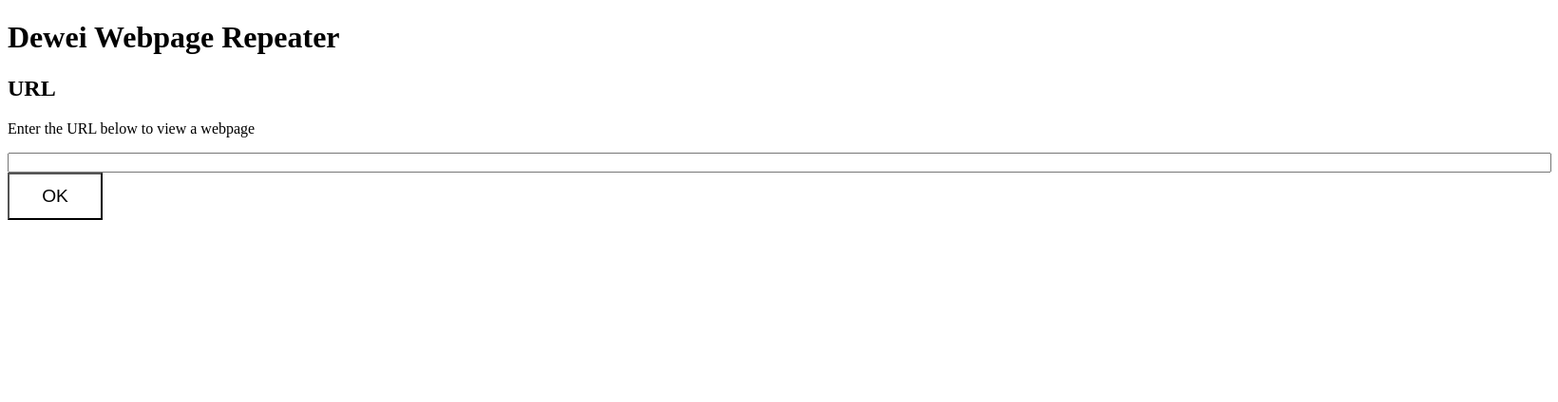
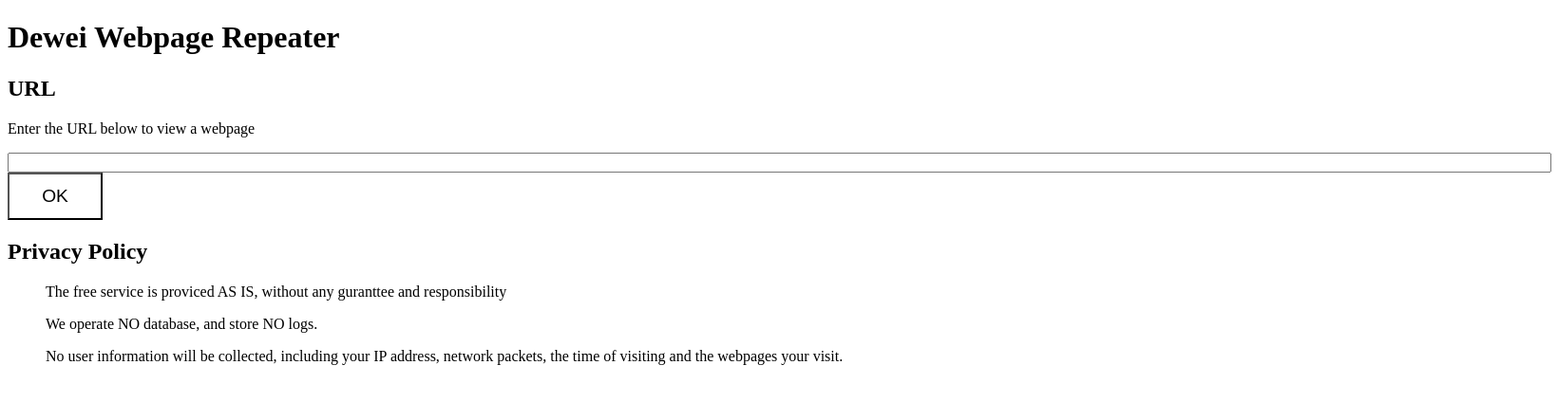
Before and after one commit to deweiliu/dewei-webpage-repeater, a Django app: page / in a window 1640 px wide. Shown: the top 424 px of the page at 95% size. Run offline with Django 3.2, Linux system fonts and the light colour scheme.

Commit message:
add network privacy

```diff
--- /dev/null
+++ b/src/repeater/templates/repeater/components/privacy.html
@@ -0,0 +1,9 @@
+{% extends "repeater/components/component.html" %}
+{% block title %}
+Privacy Policy
+{% endblock %}
+{% block content %}
+<ul>The free service is proviced AS IS, without any guranttee and responsibility</ul>
+<ul>We operate NO database, and store NO logs.</ul>
+<ul>No user information will be collected, including your IP address, network packets, the time of visiting and the webpages your visit.</ul>
+{% endblock %}
--- a/src/repeater/templates/repeater/home.html
+++ b/src/repeater/templates/repeater/home.html
@@ -1,6 +1,7 @@
 {% extends "repeater/layout.html" %}
 {% block body %}
 {%include "repeater/components/url.html"%}
+{%include "repeater/components/privacy.html"%}
 
 
 {% endblock %}
```
Also changed, not shown: src/repeater/templates/repeater/components/title.html (deleted, +0 -7 lines).
